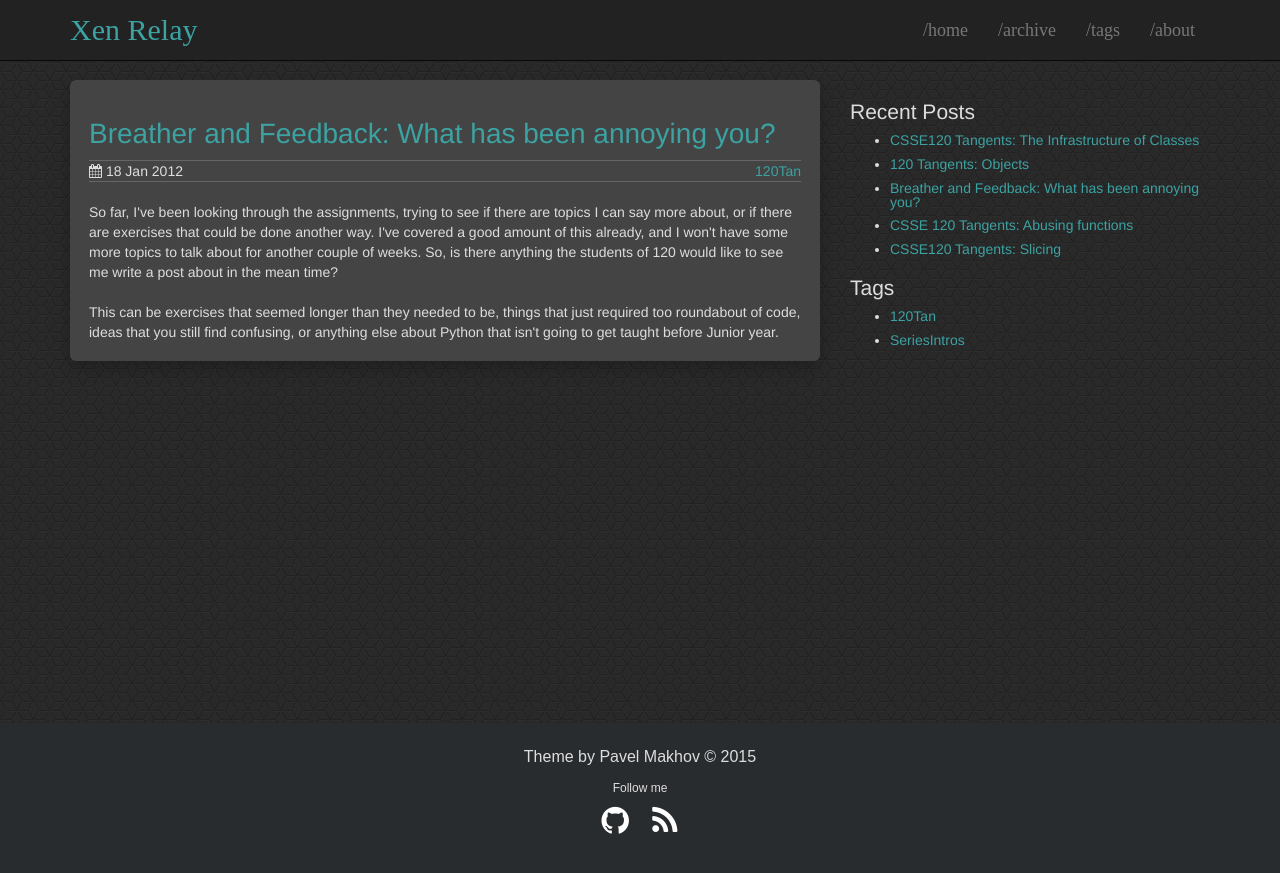
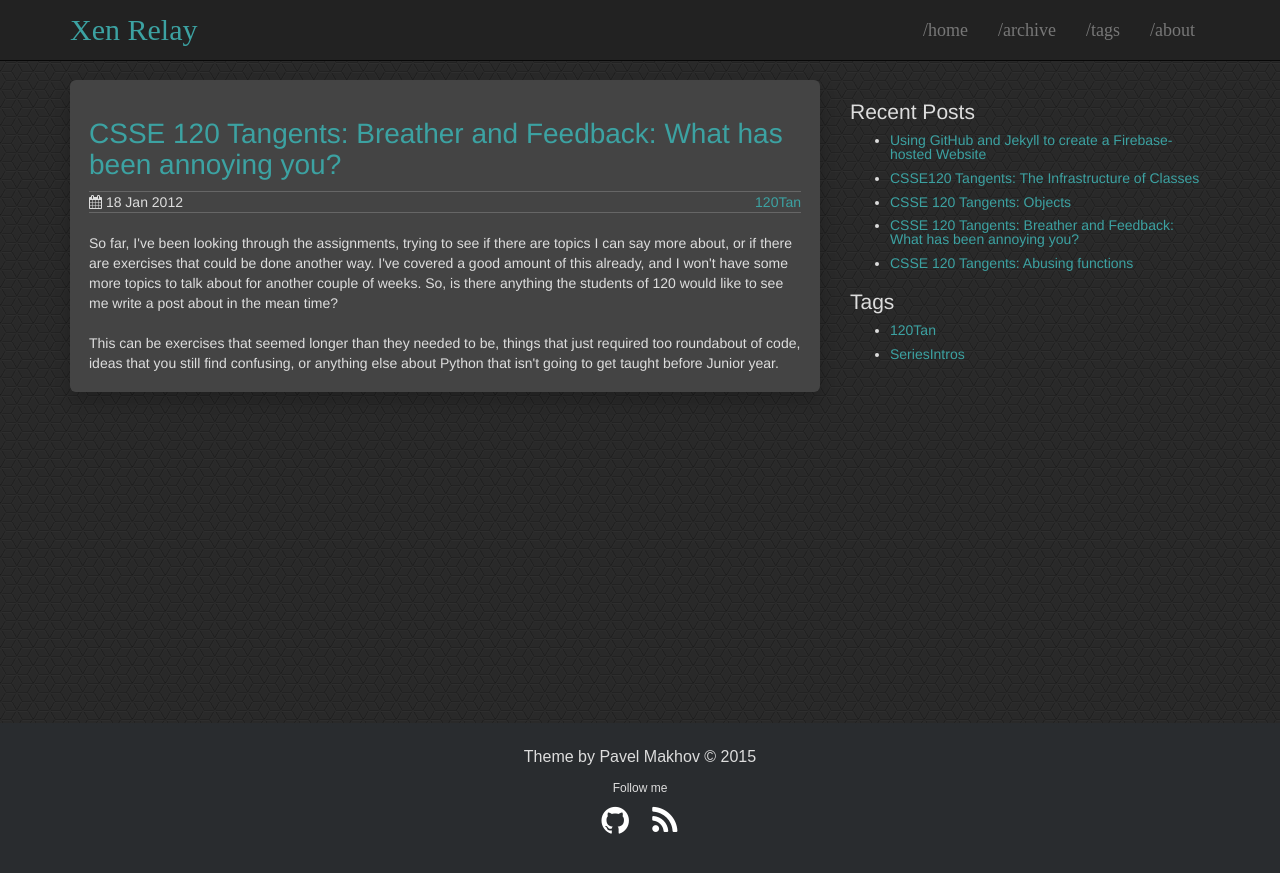
Before and after one commit to proegssilb/xenrelay-com, a Jekyll site: the page built from _posts/2012-01-17-breather-and-feedback-what-has-been.html, in a window 1280 px wide. Shown: the top 873 px of the page. Built offline with Jekyll 4.4.1, drawn with Linux system fonts in a browser that asks for light colours.

Commit message:
New post, ammend some old ones. (#2)

```diff
--- a/_posts/2012-01-17-breather-and-feedback-what-has-been.html
+++ b/_posts/2012-01-17-breather-and-feedback-what-has-been.html
@@ -1,6 +1,6 @@
 ---
 layout: post
-title: 'Breather and Feedback: What has been annoying you?'
+title: 'CSSE 120 Tangents: Breather and Feedback: What has been annoying you?'
 date: '2012-01-17T20:35:00.000-05:00'
 author: David Bliss
 tags:
--- a/_posts/2012-01-24-120-tangents-objects.html
+++ b/_posts/2012-01-24-120-tangents-objects.html
@@ -1,6 +1,6 @@
 ---
 layout: post
-title: '120 Tangents: Objects'
+title: 'CSSE 120 Tangents: Objects'
 date: '2012-01-24T09:00:00.000-05:00'
 author: David Bliss
 tags:
```
Also changed, not shown: _posts/2016-06-23-github-travis-firebase-jekyll.md (added, +32 -0 lines), 1 other file.
